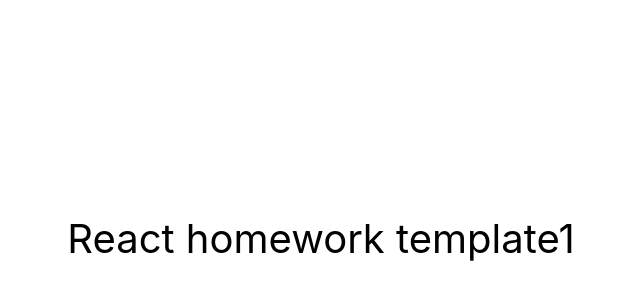
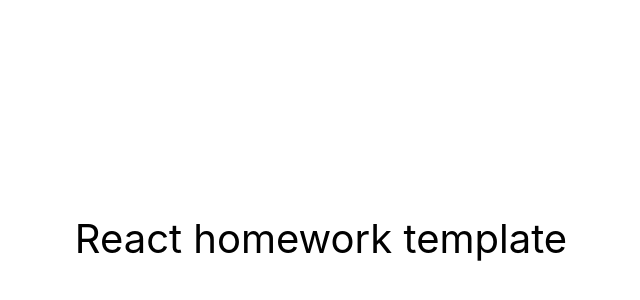
Before and after one commit to sergio-nezhigay/goit-react-hw-02-feedback, a React (Create React App) app: page / in a window 1280 px wide. Shown: the part 162-462 px from the top of the page, without its empty margins (319-959 px from the left). Built offline with nearby package versions, Linux system fonts and the light colour scheme.

Commit message:
header change2

```diff
--- a/src/components/App.jsx
+++ b/src/components/App.jsx
@@ -10,7 +10,7 @@ export const App = () => {
         color: '#010101',
       }}
     >
-      React homework template1
+      React homework template
     </div>
   );
 };
```
